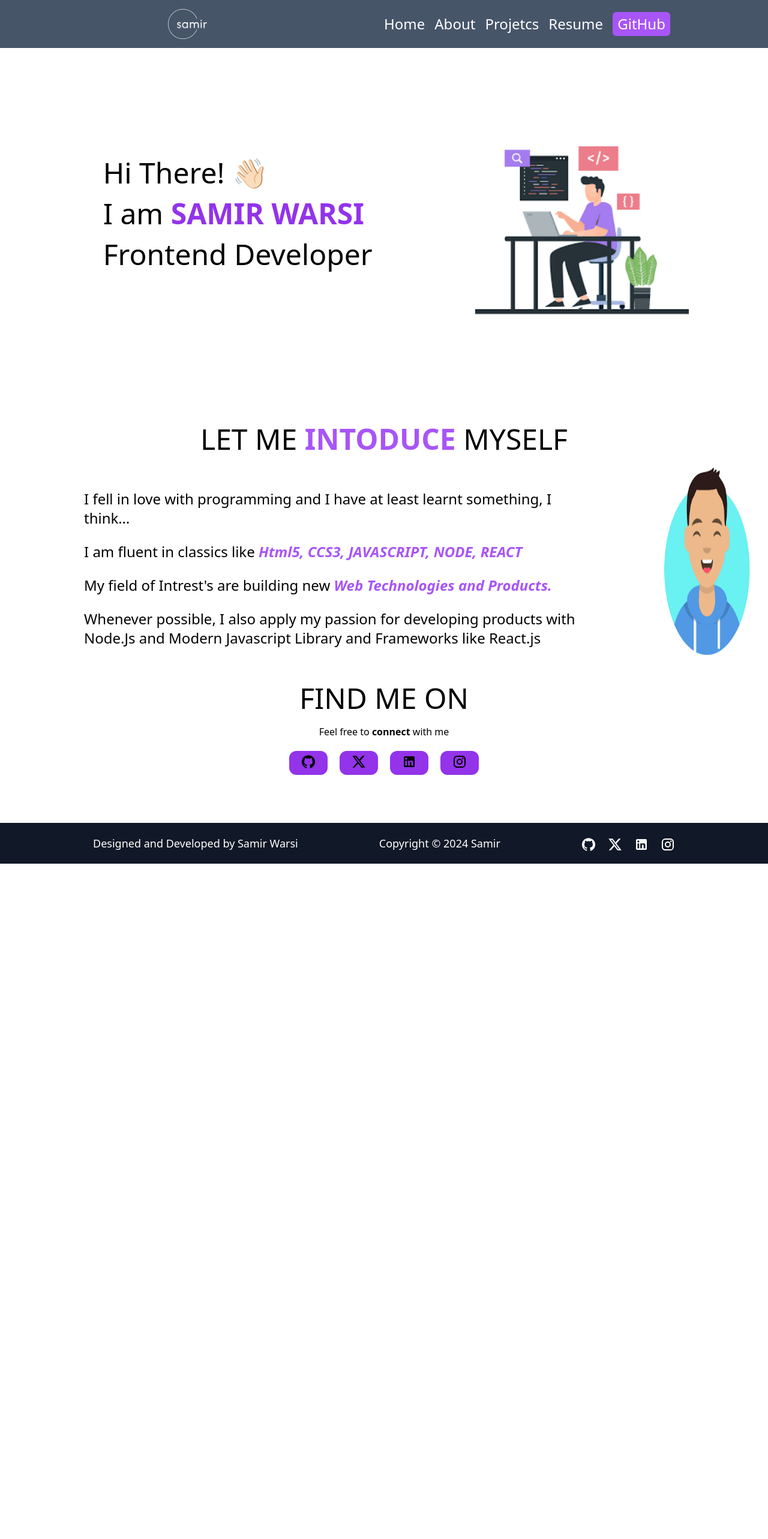
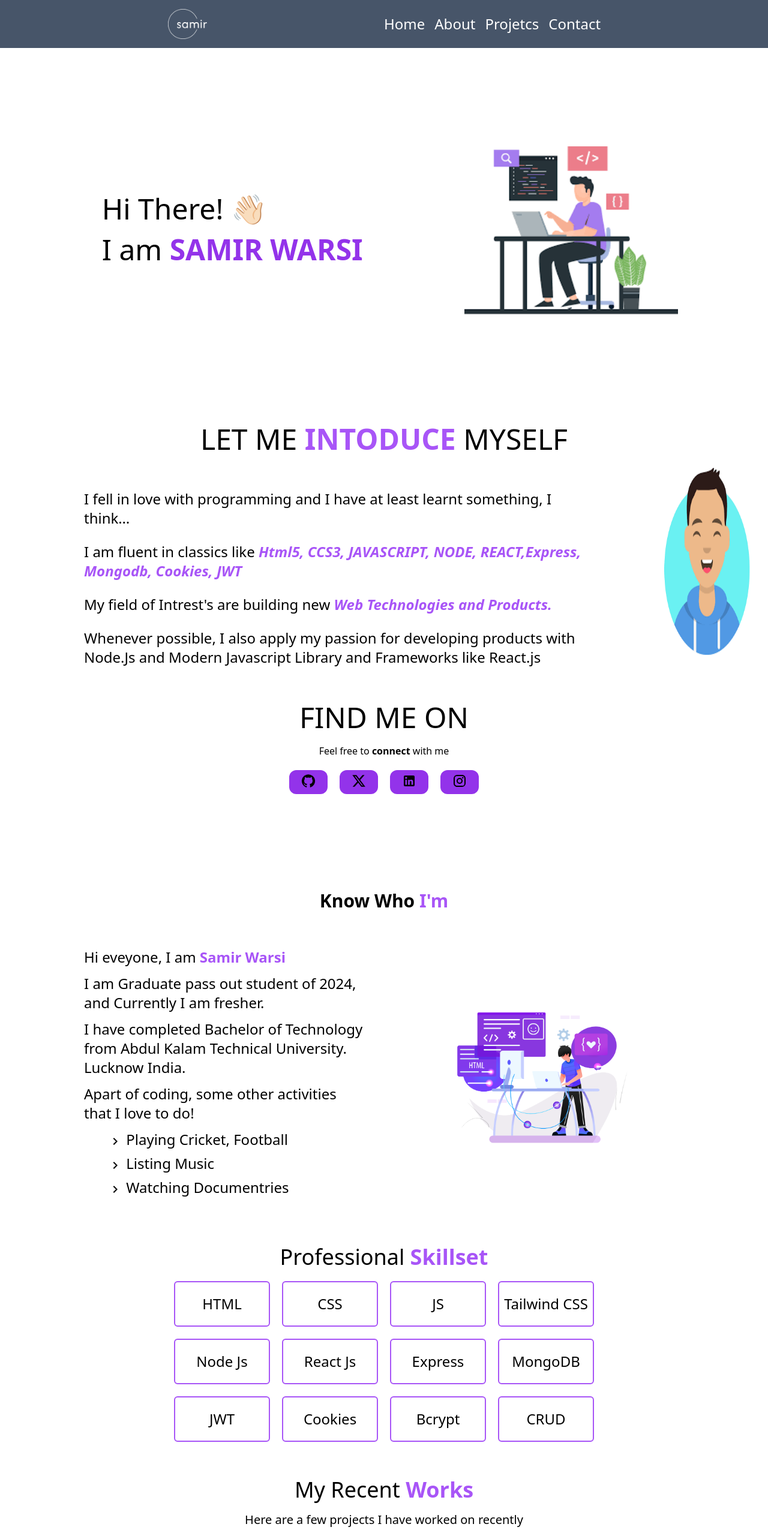
Before and after one commit to warsi0707/Samir-Portfolio, a React (Vite) app: page / in a window 1280 px wide. Shown: the top 2566 px of the page at 60% size. Before the commit the page ends 1440 px from the top, so only its background shows below. Built offline with nearby package versions, Linux system fonts and the light colour scheme.

Commit message:
new changes added

```diff
--- a/package.json
+++ b/package.json
@@ -19,7 +19,8 @@
     "react": "^18.3.1",
     "react-dom": "^18.3.1",
     "react-icons": "^5.2.1",
-    "react-router-dom": "^6.26.1"
+    "react-router-dom": "^6.26.1",
+    "react-router-hash-link": "^2.4.3"
   },
   "devDependencies": {
     "@types/react": "^18.3.3",
--- a/src/Components/About/About.jsx
+++ b/src/Components/About/About.jsx
@@ -6,6 +6,7 @@ import About2 from './About2';
 export default function About() {
   return (
     <>
+    <section id='about'>
     <div className='p-5 text-center md:p-10'>
      <h1 className='  text-3xl py-10 font-bold'>Know Who <strong className='text-purple-500'>I'm</strong></h1>
     <div className="container flex flex-col  items-center  p-5 space-y-5 md:grid md:grid-flow-col">
@@ -25,6 +26,7 @@ export default function About() {
       </div>
     </div>
     </div>
+    </section>
 
     <About2/>
     </>
--- a/src/Components/About/About2.jsx
+++ b/src/Components/About/About2.jsx
@@ -12,11 +12,11 @@ export default function About2() {
         <div className= 'border-2 border-purple-500 text-2xl py-5 rounded-md transition ease-in-out delay-150 hover:translate-1 hover:scale-110 '>Tailwind CSS</div>
         <div className= 'border-2 border-purple-500 text-2xl py-5 rounded-md transition ease-in-out delay-150 hover:translate-1 hover:scale-110 '>Node Js</div>
         <div className= 'border-2 border-purple-500 text-2xl py-5 rounded-md transition ease-in-out delay-150 hover:translate-1 hover:scale-110 '>React Js</div>
-        <div className= 'border-2 border-purple-500 text-2xl py-5 rounded-md transition ease-in-out delay-150 hover:translate-1 hover:scale-110 '>Vite</div>
-        <div className= 'border-2 border-purple-500 text-2xl py-5 rounded-md transition ease-in-out delay-150 hover:translate-1 hover:scale-110 '>Redux</div>
-        <div className= 'border-2 border-purple-500 text-2xl py-5 rounded-md transition ease-in-out delay-150 hover:translate-1 hover:scale-110 '>Git & GitHub</div>
-        <div className= 'border-2 border-purple-500 text-2xl py-5 rounded-md transition ease-in-out delay-150 hover:translate-1 hover:scale-110 '>React Routes</div>
-        <div className= 'border-2 border-purple-500 text-2xl py-5 rounded-md transition ease-in-out delay-150 hover:translate-1 hover:scale-110 '>Rest API</div>
+        <div className= 'border-2 border-purple-500 text-2xl py-5 rounded-md transition ease-in-out delay-150 hover:translate-1 hover:scale-110 '>Express</div>
+        <div className= 'border-2 border-purple-500 text-2xl py-5 rounded-md transition ease-in-out delay-150 hover:translate-1 hover:scale-110 '>MongoDB</div>
+        <div className= 'border-2 border-purple-500 text-2xl py-5 rounded-md transition ease-in-out delay-150 hover:translate-1 hover:scale-110 '>JWT</div>
+        <div className= 'border-2 border-purple-500 text-2xl py-5 rounded-md transition ease-in-out delay-150 hover:translate-1 hover:scale-110 '>Cookies</div>
+        <div className= 'border-2 border-purple-500 text-2xl py-5 rounded-md transition ease-in-out delay-150 hover:translate-1 hover:scale-110 '>Bcrypt</div>
         <div className= 'border-2 border-purple-500 text-2xl py-5 rounded-md transition ease-in-out delay-150 hover:translate-1 hover:scale-110 item-centre'>CRUD</div>
       </div>
 
--- /dev/null
+++ b/src/Components/Contact.jsx
@@ -0,0 +1,13 @@
+import React from "react";
+import { FaLinkedin } from "react-icons/fa";
+import { FaTwitter } from "react-icons/fa";
+import { FaGithub } from "react-icons/fa";
+
+export default function Contact() {
+  return (
+    <>
+      <section id="contact" className="h-full my-20">
+      </section>
+    </>
+  );
+}
--- a/src/Components/Home/Home.jsx
+++ b/src/Components/Home/Home.jsx
@@ -1,20 +1,26 @@
 import Home2 from "./Home2"
-
+import About from "../About/About"
+import Project from "../Projects/Project"
+import Contact from "../Contact"
 function Home() {
   return (
 
    <>
+   <section id="home">
    <div className="main-top grid space-y-5 h-[300px] justify-evenly mt-36  mb-52 md:flex md:mb-10">
-    <div className="top-name text-5xl p-5 m-5  ">
+    <div className="top-name text-5xl p-5  mt-20  ">
       <h1 className="mb-5 text-left">Hi There! <span className="wave" role="img" aria-labelledby="wave">👋🏻</span> </h1>
       <h1 className="mb-5">I am <strong className="text-purple-600">SAMIR WARSI</strong></h1>
-      <h1 className="mb-5">Frontend Developer</h1>
     </div>
     <div className="top-img text-3xl flex justify-center">
       <img src="image.png" alt="" />
     </div>
    </div>
    <Home2/>
+   </section>
+   <About/>
+   <Project/>
+   <Contact/>
 
    </>
 
--- a/src/Components/Home/Home2.jsx
+++ b/src/Components/Home/Home2.jsx
@@ -12,13 +12,13 @@ export default function Home2() {
     <div className="introduction grid justify-items-center m-5  md:flex">
         <div className="intro-content text-2xl m-10  space-y-6 md:px-20">
             <h1>I fell in love with programming and I have at least learnt something, I think…</h1>
-            <h1>I am fluent in classics like <i className='text-purple-500  font-bold'>Html5, CCS3, JAVASCRIPT, NODE, REACT</i> </h1>
+            <h1>I am fluent in classics like <i className='text-purple-500  font-bold'>Html5, CCS3, JAVASCRIPT, NODE, REACT,Express, Mongodb, Cookies, JWT</i> </h1>
             <h1>My field of Intrest's are building new <i className='text-purple-500  font-bold'>Web Technologies and Products.</i>  </h1>
             <h1>Whenever possible, I also apply my passion for developing products with <span>Node.Js</span> and <span>Modern Javascript Library and Frameworks</span> like <span>React.js </span></h1>
         </div>
     <img src="avatar.png" alt="" className='md:w-40 md:h-80'/>
    </div>
-   <div className="findMe  text-center space-y-5 mb-20">
+   <div  id='contact' className="findMe  text-center space-y-5 mb-20">
         <h1 className='text-5xl'>FIND ME ON </h1>
         <h1>Feel free to <strong>connect</strong> with me</h1>
         <div className="f-links flex justify-center gap-5">
--- a/src/Components/Navbar/Navbar.jsx
+++ b/src/Components/Navbar/Navbar.jsx
@@ -1,69 +1,78 @@
-
-import { NavLink } from "react-router-dom"
+import { NavLink } from "react-router-dom";
 import { FiAlignJustify } from "react-icons/fi";
 import { RxCross1 } from "react-icons/rx";
 import { useState } from "react";
-
-
+import { HashLink as Link } from "react-router-hash-link";
 
 export default function Navbar() {
-  const [hamberOpen, setHambergOpen] = useState(false)
+  const [hamberOpen, setHambergOpen] = useState(false);
 
-  let handleClick =() =>{
-    setHambergOpen(!hamberOpen)
-  }
-
+  let handleClick = () => {
+    setHambergOpen(!hamberOpen);
+  };
 
   return (
     <>
-
       <nav className="bg-slate-600 h-20 grid grid-cols-2  gap-0 sticky top-0 ">
         <div className="grid justify-around text-center items-center">
           <a href="/">
-        <img className='text-3xl w-20 hover:cursor-pointer text-center' src="logo2.png" alt="" />
-
+            <img
+              className="text-3xl w-20 hover:cursor-pointer text-center"
+              src="logo2.png"
+              alt=""
+            />
           </a>
-
         </div>
 
-      <div className="grid justify-around md:hidden  items-center hover:cursor-pointer" onClick={handleClick}>
-        {hamberOpen?<RxCross1 className="h-11 w-10"/>:<FiAlignJustify className="h-11 w-10"/> }
-
+        <div
+          className="grid justify-around md:hidden  items-center hover:cursor-pointer"
+          onClick={handleClick}
+        >
+          {hamberOpen ? (
+            <RxCross1 className="h-11 w-10" />
+          ) : (
+            <FiAlignJustify className="h-11 w-10" />
+          )}
         </div>
         <div className="link hidden md:flex md:text-center md:items-center md:gap-4 md:w-full text-2xl text-white ">
-        <NavLink className='hover:text-gray-400 hover:underline ' to="/">Home</NavLink>
-        <NavLink className='hover:text-gray-400 hover:underline' to="/about">About</NavLink>
-        <NavLink className='hover:text-gray-400 hover:underline' to="/projects">Projetcs</NavLink>
-        <NavLink className='hover:text-gray-400 hover:underline' to="/resume">Resume</NavLink>
-        <NavLink to="https://github.com/warsi0707/Samir-Portfolio"><button className="bg-purple-500 h-10 w-24 text-center rounded-md p-1  hover:bg-purple-300 ">GitHub</button></NavLink>
-
+          <a href="/" className="hover:text-gray-400 hover:underline " to="/">
+            Home
+          </a>
+          <Link className="hover:text-gray-400 hover:underline" to="/#about">
+            About
+          </Link>
+          <Link className="hover:text-gray-400 hover:underline" to="/#projects">
+            Projetcs
+          </Link>
+          <Link className="hover:text-gray-400 hover:underline" to="/#contact">
+            Contact
+          </Link>
         </div>
-
-
-
-
-
-
-
-
       </nav>
       <div className={hamberOpen ? "md:hidden" : "hidden "}>
         <div className="bg-slate-600  w-full border-2 border-gray-700 fixed top-20">
           <ul className=" grid justify-items-center text-2xl space-y-5 my-5 ">
-          <NavLink to="/"  className=" hover:text-gray-300">Home</NavLink>
-          <NavLink to="/about"  className="  hover:text-gray-300 ">About</NavLink>
-          <NavLink to="/projects"  className="  hover:text-gray-300 ">Projects</NavLink>
-          <NavLink to="/resume"  className="  hover:text-gray-300 ">Resume</NavLink>
-          <NavLink to="https://github.com/warsi0707/Samir-Portfolio"  className="  hover:text-gray-300 ">GitHub</NavLink>
+            <Link to="/" className=" hover:text-gray-300">
+              Home
+            </Link>
+            <Link to="/#about" className="  hover:text-gray-300 ">
+              About
+            </Link>
+            <Link to="/#projects" className="  hover:text-gray-300 ">
+              Projects
+            </Link>
+            <Link to="/#resume" className="  hover:text-gray-300 ">
+              Resume
+            </Link>
+            <Link
+              to="https://github.com/warsi0707/Samir-Portfolio"
+              className="  hover:text-gray-300 "
+            >
+              GitHub
+            </Link>
           </ul>
         </div>
       </div>
-
-
-
-
-
-
     </>
-  )
+  );
 }
--- a/src/Components/Resume.jsx
+++ /dev/null
@@ -1,9 +0,0 @@
-import React from 'react'
-
-export default function Resume() {
-  return (
-    <div className='h-[550px] md:h-[600px] '>
-      <div><h1 className='p-5 text-2xl font-bold text-center my-10'>Resume page will be available soon...</h1></div>
-    </div>
-  )
-}
--- a/src/main.jsx
+++ b/src/main.jsx
@@ -3,11 +3,8 @@ import ReactDOM from "react-dom/client";
 import "./index.css";
 import { createBrowserRouter, RouterProvider } from "react-router-dom";
 import Home from './Components/Home/Home.jsx'
-import About from './Components/About/About.jsx'
-import Resume from './Components/Resume.jsx'
 import Navbar from './Components/Navbar/Navbar.jsx'
 import Footer from './Components/Footer.jsx'
-import Project from './Components/Projects/Project.jsx'
 import ErrorPage from "./Components/ErrorPage/ErrorPage.jsx";
 
 
@@ -17,19 +14,6 @@ const router = createBrowserRouter([
     element: <><Navbar/><Home/><Footer/></>,
     errorElement: <><Navbar/><ErrorPage/><Footer/></>,
   },
-  {
-    path: "/about",
-    element: <><Navbar/><About/><Footer/></>,
-    errorElement: <><Navbar/><ErrorPage/><Footer/></>,
-  },
-  {
-    path: "/projects",
-    element: <><Navbar/><Project/><Footer/></>
-  },
-  {
-    path: "/resume",
-    element: <><Navbar/><Resume/><Footer/></>
-  }
 ])
 
 ReactDOM.createRoot(document.getElementById("root")).render(
--- a/tailwind.config.js
+++ b/tailwind.config.js
@@ -5,7 +5,11 @@ export default {
     "./src/**/*.{js,ts,jsx,tsx}",
   ],
   theme: {
-
+    screens: {
+      "lg": "1024px",
+      "md": "800px",
+      "sm": "640px",
+    },
     extend: {},
   },
   plugins: [],
```
Also changed, not shown: src/Components/Projects/Project.jsx (+48 -0 lines), 1 other file (tests, documents, lock files or other folders). Lines whose indentation alone changed are shown as unchanged.
